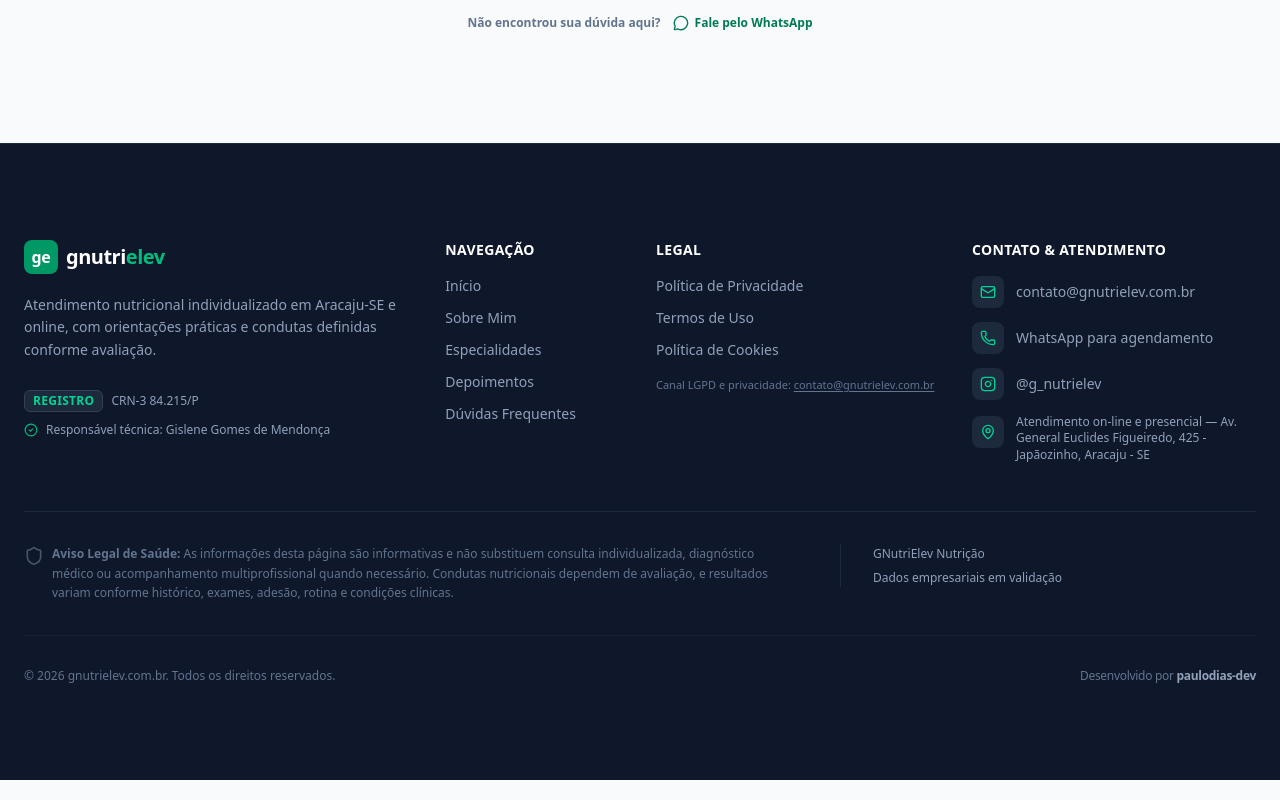
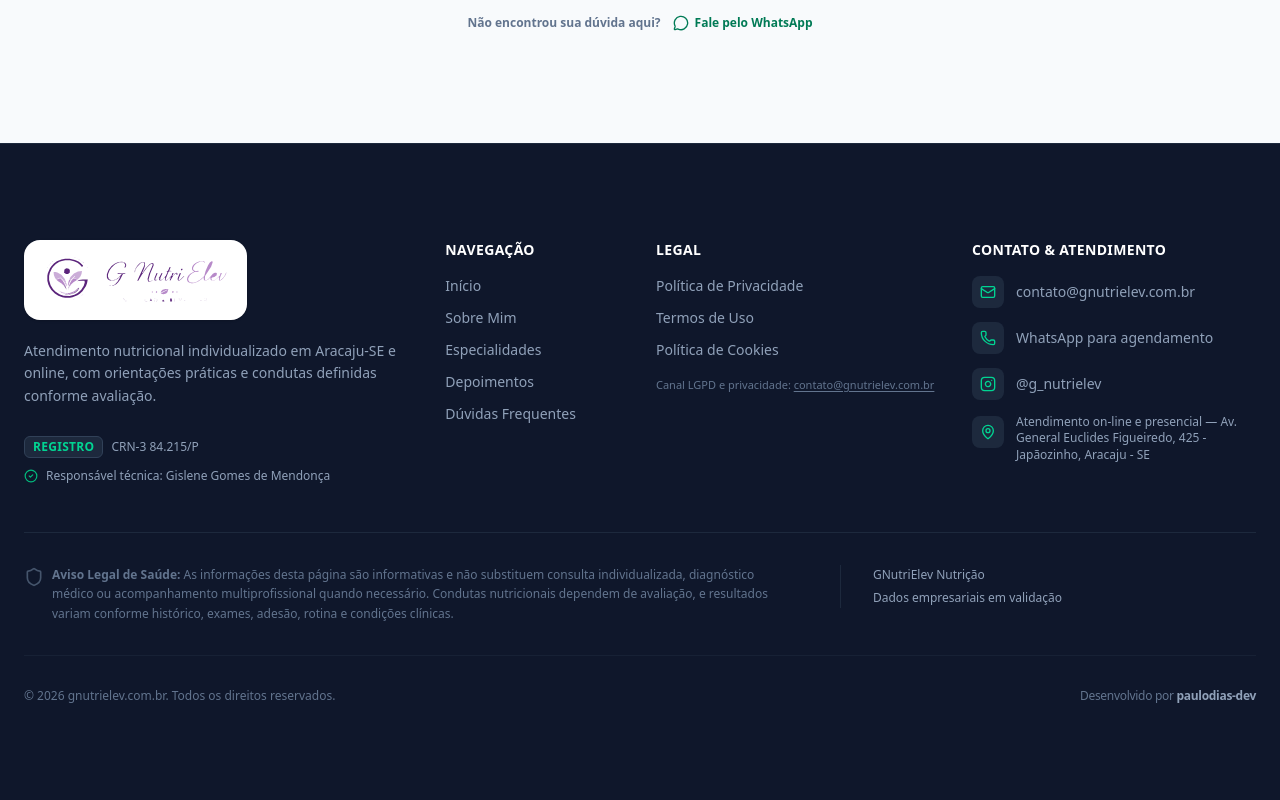
Before and after one commit to paulodias-dev/gnutrielev-nutricionista, a React (Vite) app: page / in a window 1280 px wide. Shown: the part 5960-6760 px from the top of the page. Built offline with nearby package versions, Linux system fonts and the light colour scheme.

Commit message:
Aplica nova logomarca no footer

```diff
--- a/src/components/layout/Footer.tsx
+++ b/src/components/layout/Footer.tsx
@@ -6,6 +6,7 @@
 import React from 'react';
 import { Mail, Instagram, MapPin, Shield, CheckCircle2, Phone } from 'lucide-react';
 import { LEGAL_LINKS, NAV_ITEMS, NUTRI_PROFILE } from '../../utils/data';
+import { logoGnutrielevHorizontal } from '../../assets/logoGnutrielev';
 import { scrollToSection, scrollToTop } from '../../utils/navigation';
 
 export const Footer: React.FC = () => {
@@ -27,16 +28,17 @@ export const Footer: React.FC = () => {
             <a
               href="#inicio"
               onClick={handleLogoClick}
-              className="flex items-center gap-2 select-none self-start focus:outline-none focus-visible:ring-2 focus-visible:ring-emerald-500 rounded-lg"
+              className="inline-flex select-none self-start rounded-2xl bg-white px-4 py-3 shadow-sm focus:outline-none focus-visible:ring-2 focus-visible:ring-emerald-500"
               id="footer-logo"
               aria-label="Voltar ao início da GNutriElev"
             >
-              <div className="w-8.5 h-8.5 rounded-lg bg-emerald-600 flex items-center justify-center">
-                <span className="text-white text-base font-extrabold tracking-tight">ge</span>
-              </div>
-              <span className="text-xl font-bold font-display text-white tracking-tight">
-                gnutri<span className="text-emerald-500">elev</span>
-              </span>
+              <img
+                src={logoGnutrielevHorizontal}
+                alt="GNutriElev - Nutrição e Bem-Estar"
+                width="760"
+                height="223"
+                className="h-14 w-auto max-w-[230px] object-contain"
+              />
             </a>
 
             <p className="text-slate-400 text-sm leading-relaxed max-w-sm">
```
